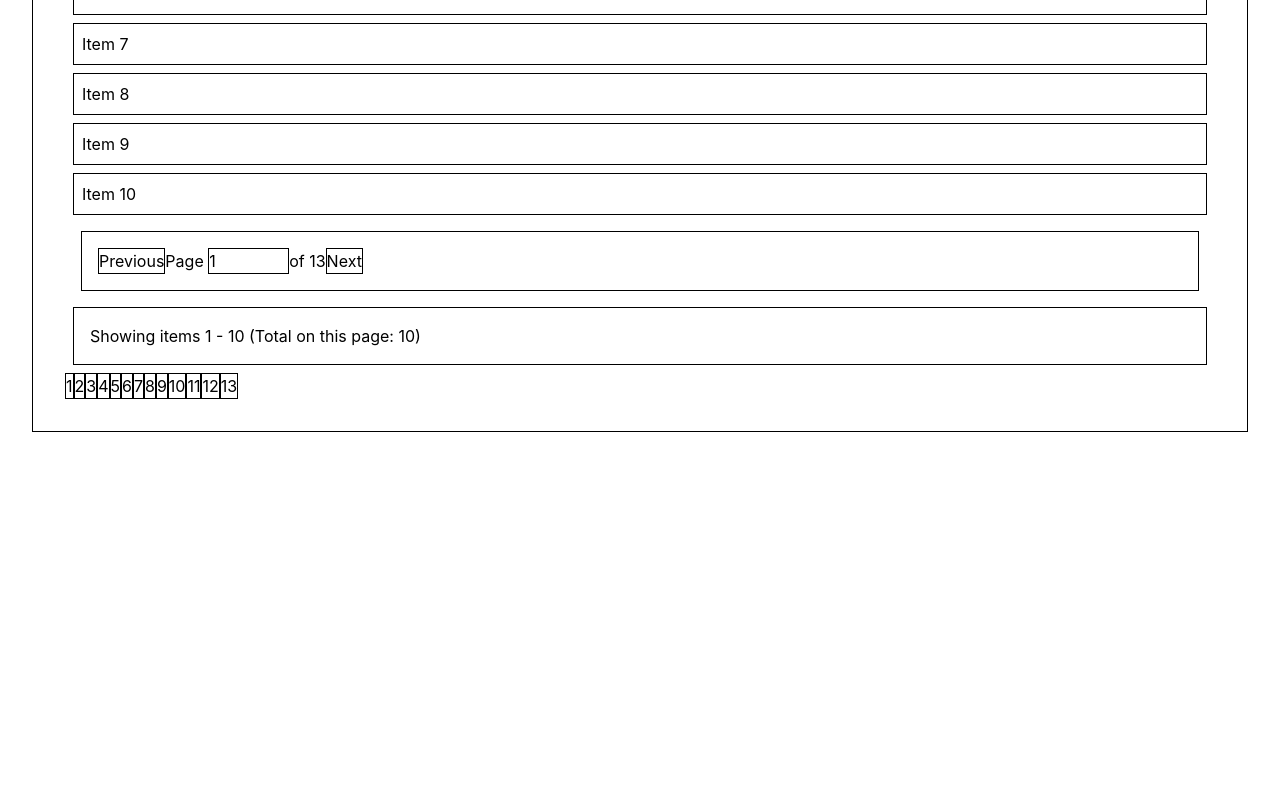
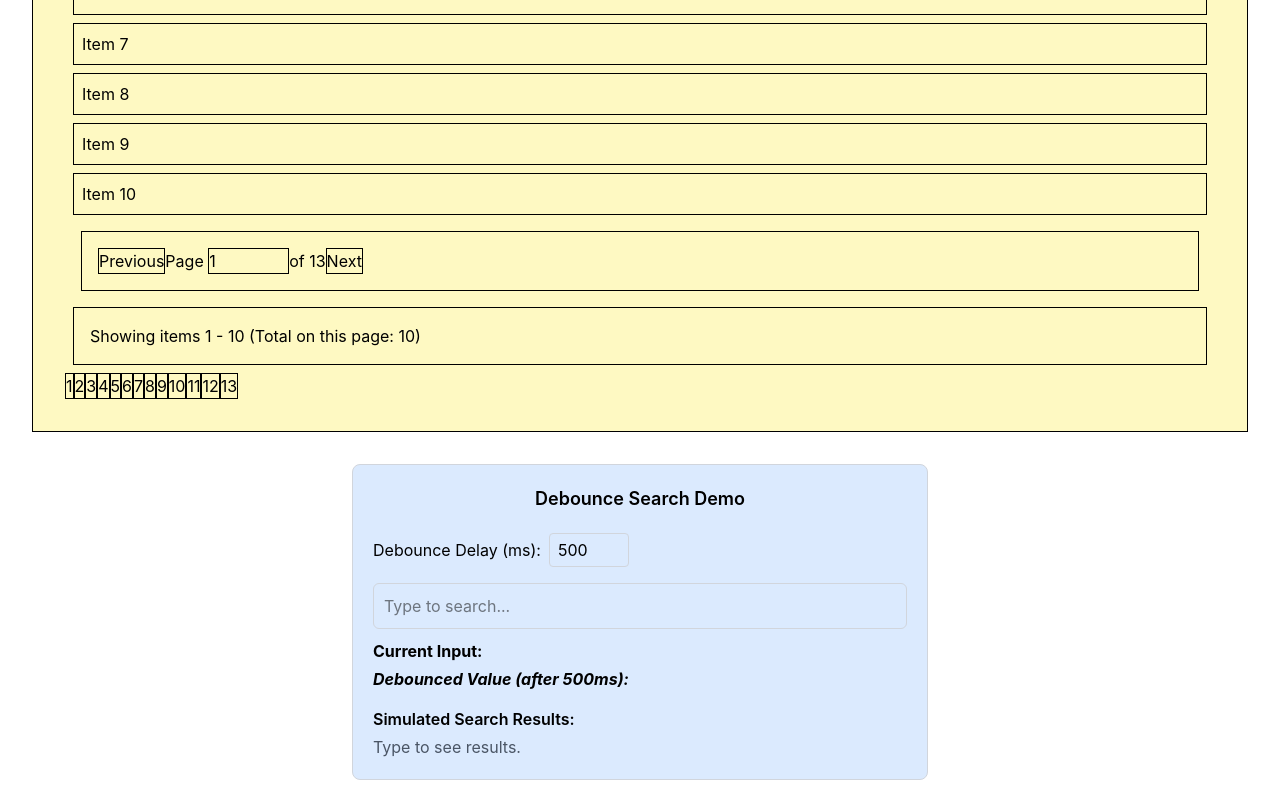
Before and after one commit to DhanashreeKharade451/Custom-Hook-Implementation, a React (Vite) app: page / in a window 1280 px wide. Shown: the part 466-1266 px from the top of the page. Before the commit the page ends 930 px from the top, so only its background shows below. Built offline with nearby package versions, Linux system fonts and the light colour scheme.

Commit message:
Created design

```diff
--- a/src/App.jsx
+++ b/src/App.jsx
@@ -12,6 +12,7 @@ function App() {
   return (
     <>
       <PaginationDemo/>
+      <DebounceSearchDemo/>
 
     </>
   )
--- a/src/components/DebounceSearchDemo.jsx
+++ b/src/components/DebounceSearchDemo.jsx
@@ -1,3 +1,44 @@
-export function DebounceSearchDemo(){
+export function DebounceSearchDemo() {
+  return (
+   <div className="bg-blue-100 font-sans max-w-xl mx-auto my-5 p-5 border border-gray-300 rounded-lg">
+  <h3 className="text-center mb-5 text-lg font-semibold">
+    Debounce Search Demo
+  </h3>
 
+  <div className="mb-4">
+    <label htmlFor="delayInput" className="mr-2">
+      Debounce Delay (ms):
+    </label>
+    <input
+      id="delayInput"
+      min="0"
+      step="100"
+      type="number"
+      value="500"
+      className="px-2 py-1 w-20 border border-gray-300 rounded"
+    />
+  </div>
+
+  <input
+    placeholder="Type to search..."
+    type="text"
+    value=""
+    className="w-full p-2.5 mb-2.5 border border-gray-300 rounded-md"
+  />
+
+  <div className="mb-1">
+    <strong>Current Input:</strong>
+  </div>
+
+  <div className="mb-4 italic">
+    <strong>Debounced Value (after 500ms):</strong>
+  </div>
+
+  <div>
+    <h4 className="font-semibold mb-1">Simulated Search Results:</h4>
+    <p className="text-gray-600">Type to see results.</p>
+  </div>
+</div>
+
+  );
 }
--- a/src/components/PaginationDemo.jsx
+++ b/src/components/PaginationDemo.jsx
@@ -2,7 +2,7 @@ export function PaginationDemo() {
 
   return (
     <>
-      <div className="border border-black p-8 m-8">
+      <div className="bg-yellow-100 border border-black p-8 m-8">
         <h3 className="m-4 text-3xl">
           Pagination Demo
         </h3>
```
